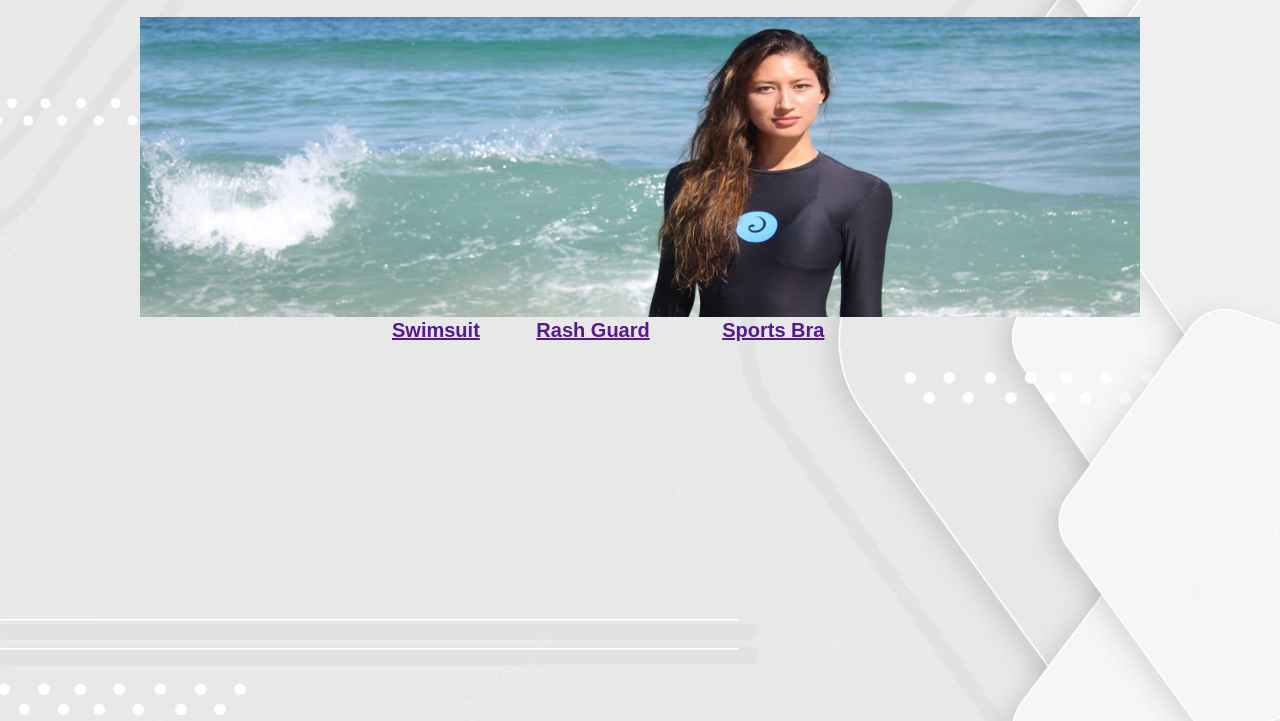
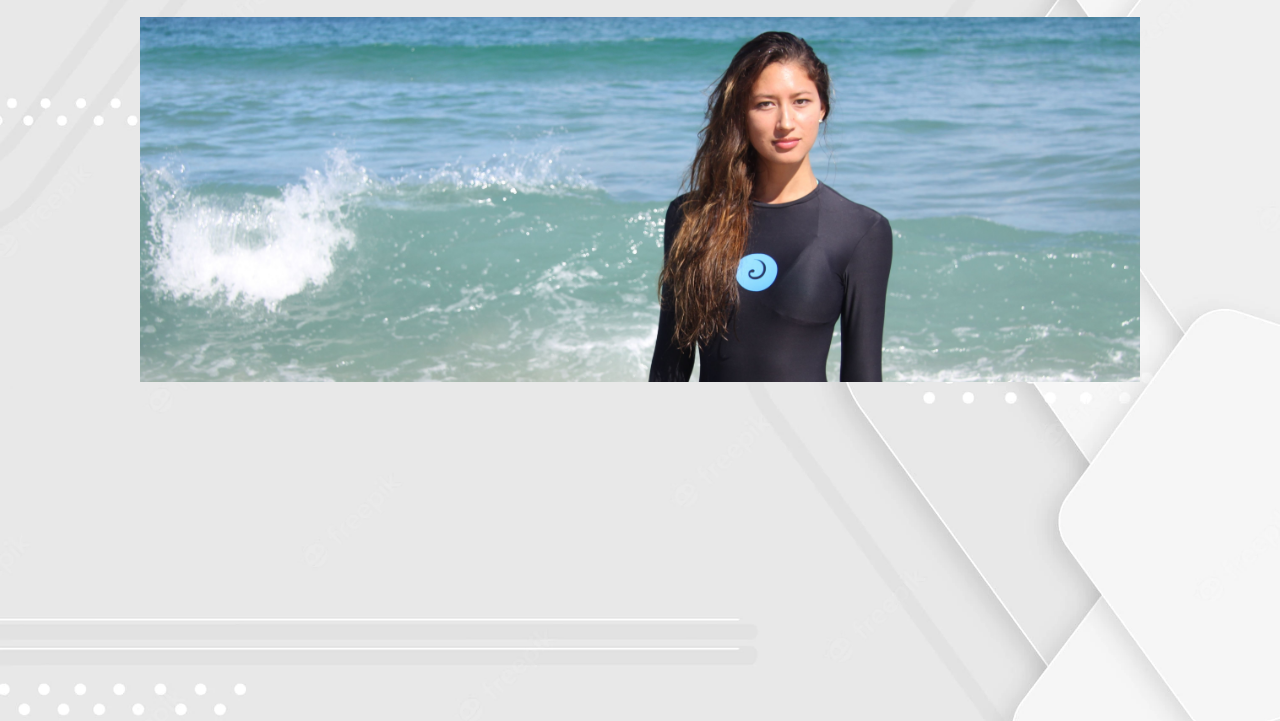
Before and after one commit to ronellchelsea/semi-final-draft, a plain HTML site: page templates/shopnow.html in a window 1280 px wide. Shown: the part 79-800 px from the top of the page. Drawn offline with Linux system fonts and the light colour scheme.

Commit message:
update shownow.html

```diff
--- a/templates/shopnow.html
+++ b/templates/shopnow.html
@@ -58,21 +58,7 @@
         </nav>
 
     </div>
-        <img src="../pictures/shop.jpg" width="1000" height="300" alt="">
-
-        <table border="0" width="500px">
-            <tr>
-                <th>
-                    <p><a href="">Swimsuit</a></p>
-                </th>
-                <th>
-                    <p><a href="">Rash Guard</a></p>
-                </th>
-                <th>
-                    <p><a href="">Sports Bra</a></p>
-                </th>
-            </tr>
-        </table>
+        <img src="../pictures/shop.jpg" width="1000" alt="">
 
     </body>
     </center>
```
